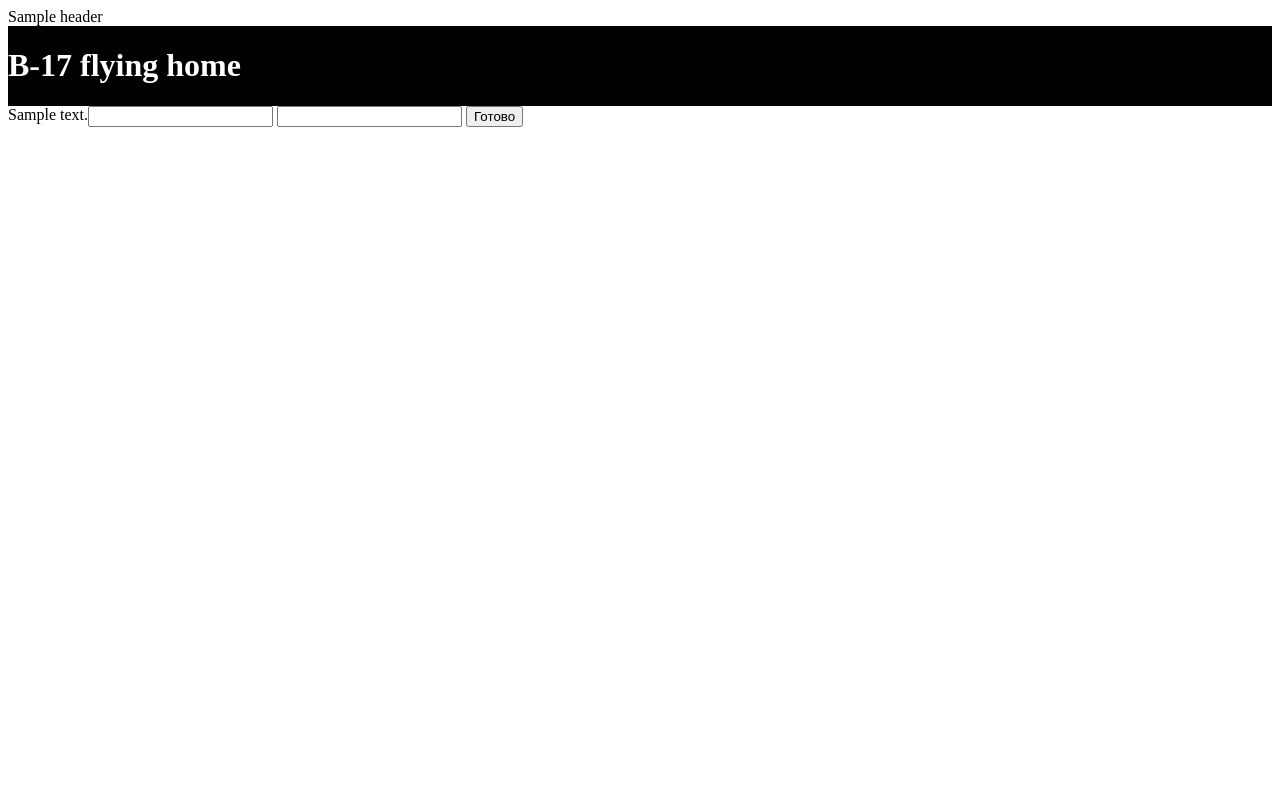
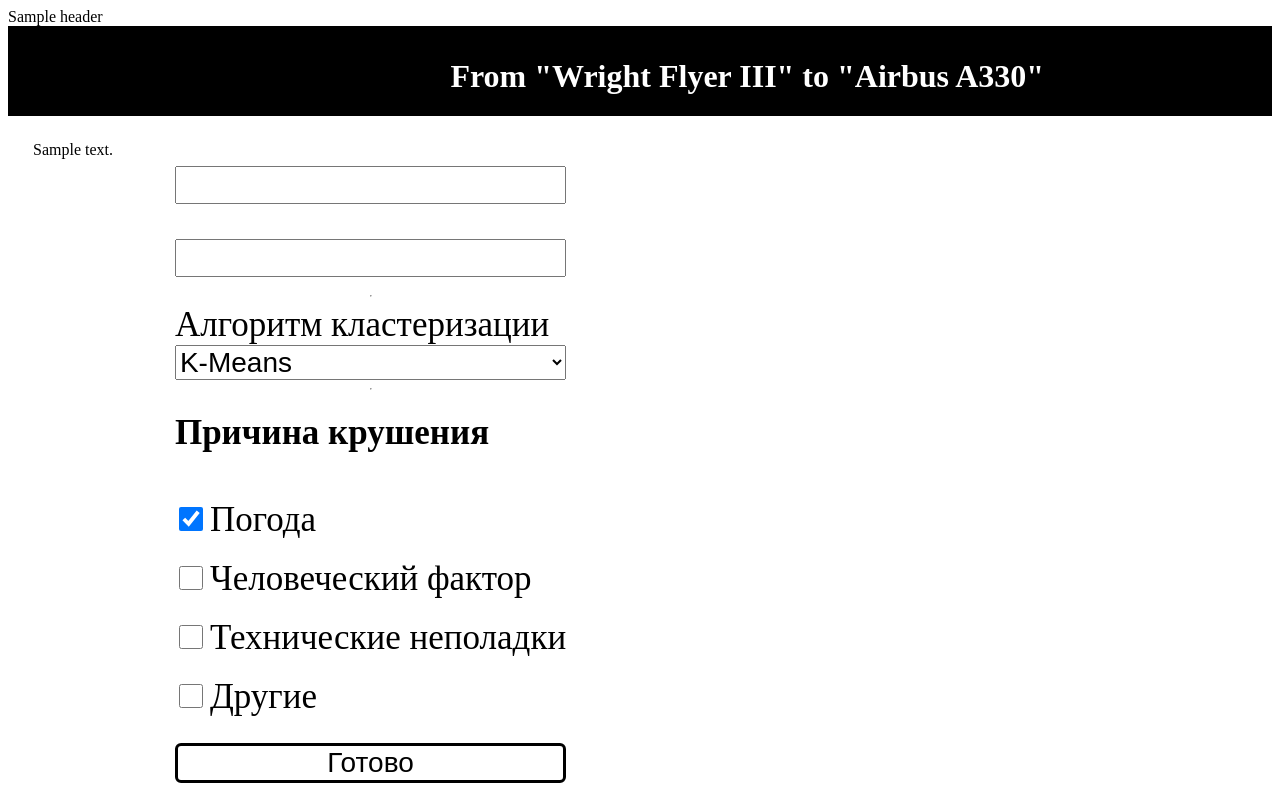
Before and after one commit to basilurmew/air_crash, a Flask app: template templates/map.html in a window 1280 px wide. Before the commit the page ends 127 px from the top, so only its background shows below. Run offline with Flask 3, Linux system fonts and the light colour scheme; the template is opened without the code that fills it: most values are stand-ins (such as "Sample title", 1, 10 or a date in 2020).

Commit message:
design update

```diff
--- a/static/style_map.css
+++ b/static/style_map.css
@@ -13,14 +13,61 @@ background-color:black;
 flex-direction: row;
 justify-content: center;
 align-items:center;
+margin-bottom:2%;
 }
 
 h1{
 color:white;
+margin-left:35%;
+margin-top:2.5%;
 }
+
+
 
 #full{
 display:flex;
 flex-direction:row;
+margin-left:25px;
+}
+
+.folium-map{
+border:solid;
 
 }
+
+form{
+display:flex;
+flex-direction:column;
+margin-left:5%;
+}
+
+input{
+margin-bottom:10px;
+font-size:28px;
+min-height:24px;
+min-width:24px;
+margin-top:25px;
+}
+option{
+font-size:28px;
+}
+
+h2{
+margin-top:15px;
+color:black;
+font-size:35px;
+}
+
+select{
+font-size:28px;
+}
+
+label{
+color:black;
+font-size:35px;
+}
+#submitButton{
+border-radius:6px;
+background-color:white;
+border:solid;
+}
--- a/table_to_map.py
+++ b/table_to_map.py
@@ -8,16 +8,26 @@ from folium.plugins import MousePosition
 # Import folium DivIcon plugin
 from folium.features import DivIcon
 
+
+
+ressons_dict = {"weather":0, "engine":1, "people":2, "others":3}
+
+color_dict = {"weather":"yellow", "engine":"red", "people":"blue", "others":"green"}
+
+
+
 def data_condition(df1, lower_year, high_year):
-    dct = {"Date":[],"Time":[], "Location":[] ,"latitude":[], "longitude":[],"Summary":[]}
+    dct = {"Date":[],"Time":[], "Location":[] ,"latitude":[], "longitude":[],"Summary":[],"kmeans":[]}
     res = pd.DataFrame(dct)
     for index, row in df1.iterrows():
         if int(row["Date"][-4:]) > high_year:
             break
         if int(row["Date"][-4:]) >= lower_year:
-            l = [row["Date"], row["Time"], row["Location"], row["latitude"],row["longitude"], row["Summary"]]
+            l = [row["Date"], row["Time"], row["Location"], row["latitude"],row["longitude"], row["Summary"],row["kmeans"]]
             res.loc[len(res.index )] = l
     return res
+
+#def reason condition():
 
 
 def map_gen(df1):
--- a/templates/map.html
+++ b/templates/map.html
@@ -6,13 +6,41 @@
     </head>
                     <body>
                         <header>
-                            <h1> B-17 flying home </h1>
+                            <h1>From "Wright Flyer III" to "Airbus A330"</h1>
                         </header>
                         <div id  = full>
-                        {{ body_html|safe }}
+
+                            {{ body_html|safe }}
+
+
                         <form method = "post">
                             <input type = "text" name = "min_year">
                             <input type = "text" name = "max_year">
+                            <hr>
+                            <label for="clusters">Алгоритм кластеризации</label>
+                            <select name="clusters" id="clusters">
+                                <option value="kmeans">K-Means</option>
+                                <option value="key-words">Key-Words</option>
+                                <option value="DBscan">DBscan</option>
+                            </select>
+                            <hr>
+                            <h2>Причина крушения</h2>
+                            <div>
+                                <input type="checkbox" id="weather" name="reason" checked />
+                                <label for="weather">Погода</label>
+                            </div>
+                            <div>
+                                <input type="checkbox" id="people" name="reason" />
+                                <label for="people">Человеческий фактор</label>
+                            </div>
+                            <div>
+                                <input type="checkbox" id="engine" name="reason" />
+                                <label for="engine">Технические неполадки</label>
+                            </div>
+                            <div>
+                                <input type="checkbox" id="others" name="reason"/>
+                                <label for="others">Другие</label>
+                            </div>
                             <input type="submit"  id="submitButton" value="Готово">
                         </form>
                         </div>
--- a/web.py
+++ b/web.py
@@ -13,7 +13,7 @@ def home():
 
         # тут код индуса идет, его не трогать!!!
 
-        df = pd.read_csv('newCrash.csv')
+        df = pd.read_csv('kmeans_data.csv')
 
         df1 = df[np.isnan(df["latitude"]) != True]
 
@@ -38,9 +38,14 @@ def home():
             script=script,
         )
     else:
-        min_year = int(request.form.get('min_year'))
-        max_year = int(request.form.get('max_year'))
-        df = pd.read_csv('newCrash.csv')
+        try:
+            min_year = int(request.form.get('min_year'))
+            max_year = int(request.form.get('max_year'))
+        except:
+            min_year = 1900
+            max_year = 2100
+        reasons = request.form.getlist('reason')
+        df = pd.read_csv('kmeans_data.csv')
         df1 = df[np.isnan(df["latitude"]) != True]
         date_df = data_condition(df1, min_year,max_year)
         mapObj = map_gen(date_df)
```
Also changed, not shown: kmeans_data.csv (added).
